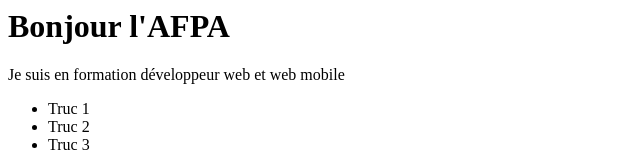
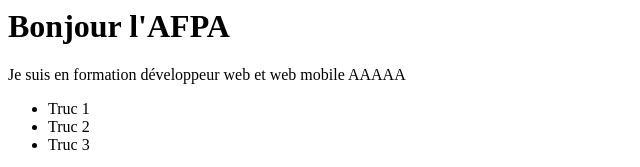
Before and after one commit to webboy-fr/github-formation, a plain HTML site: page index.html in a window 1280 px wide. Shown: the top 167 px of the page, 0-640 px from the left. Drawn offline with Linux system fonts and the light colour scheme.

Commit message:
ajoute aaaa

```diff
--- a/index.html
+++ b/index.html
@@ -4,7 +4,7 @@
     </head>
     <body>
         <h1>Bonjour l'AFPA</h1>
-        <p>Je suis en formation développeur web et web mobile</p>
+        <p>Je suis en formation développeur web et web mobile AAAAA</p>
         <ul>
             <li>Truc 1</li>
             <li>Truc 2</li>
```
